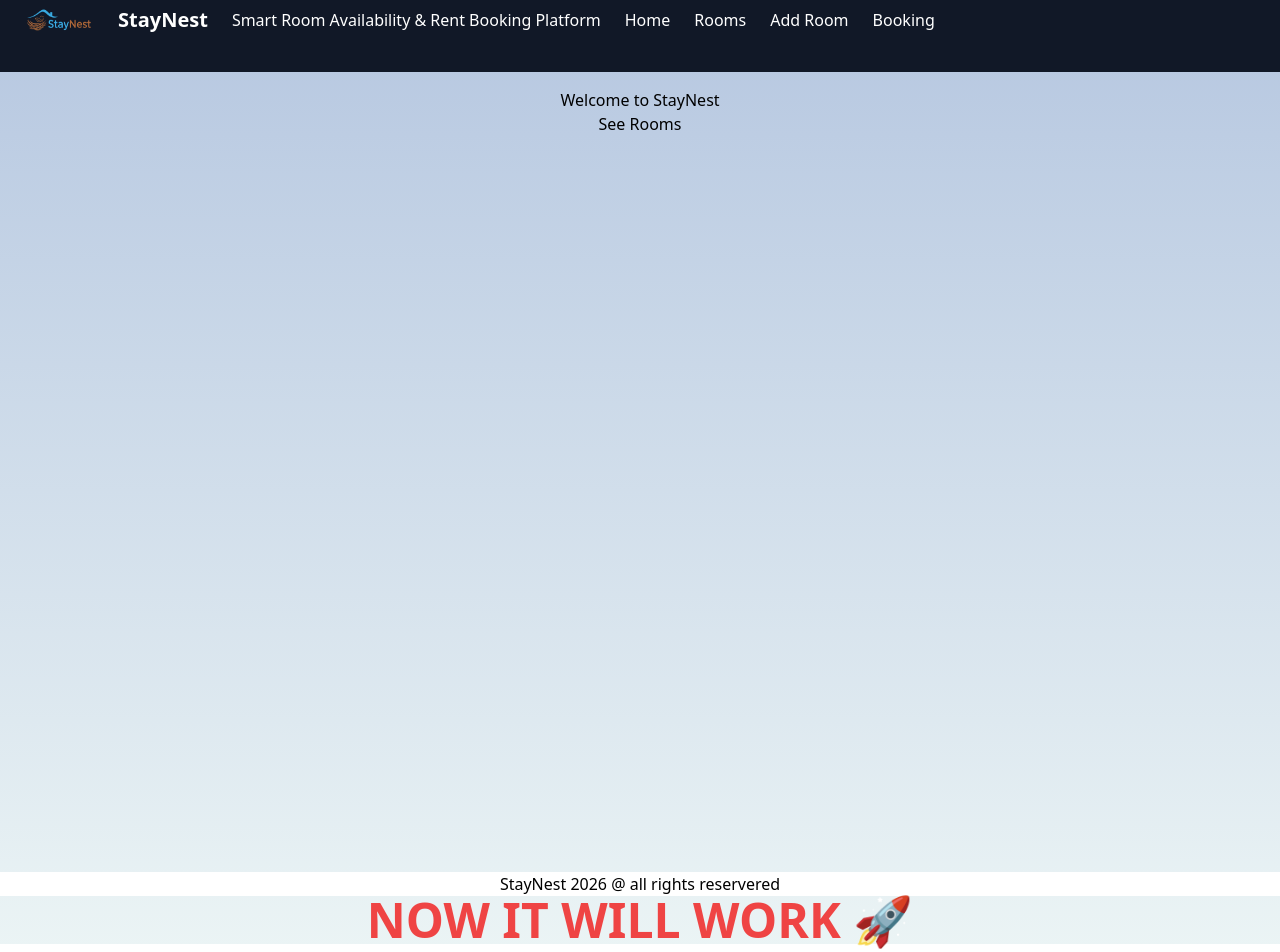
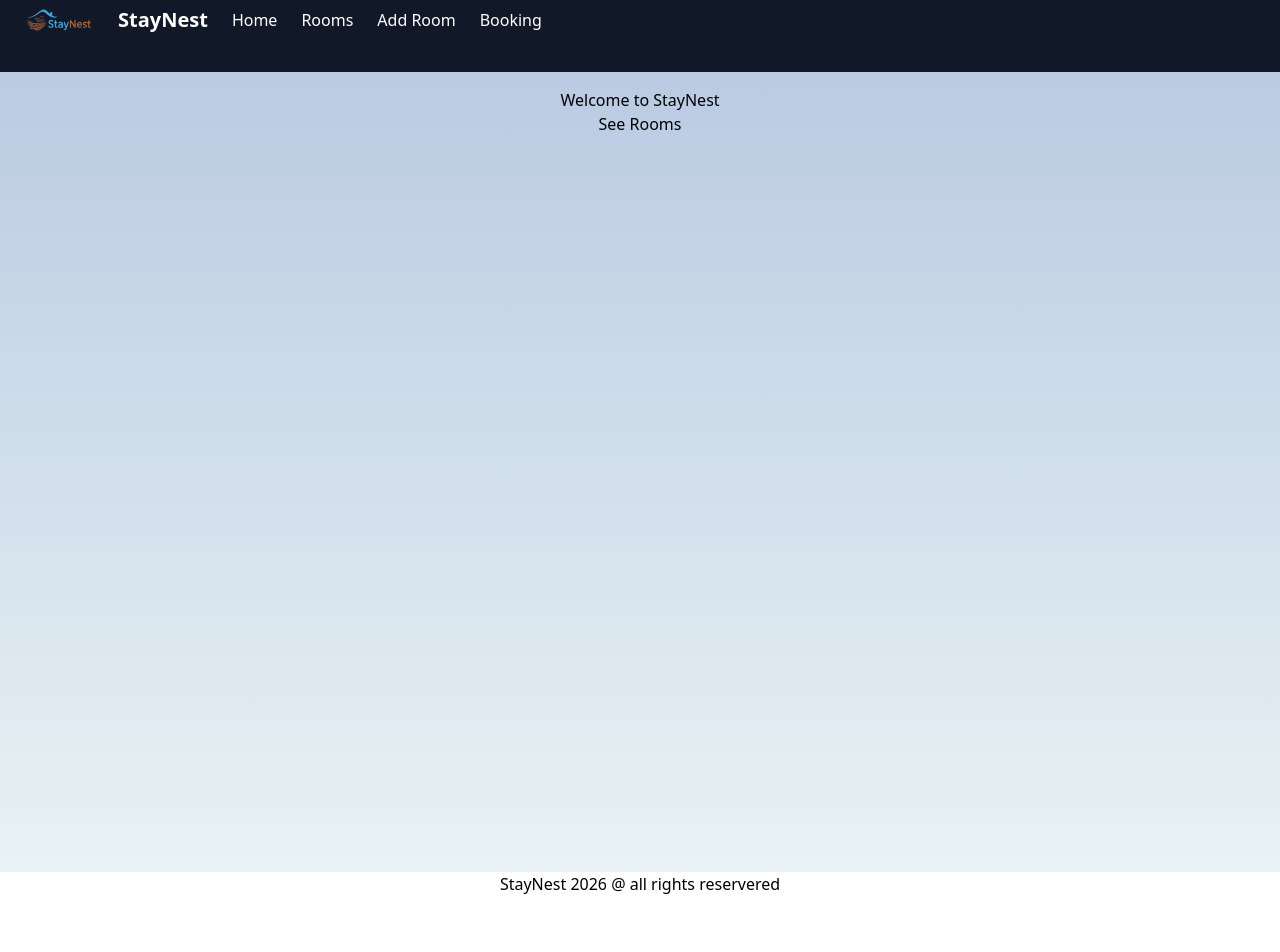
Before and after one commit to mohitchauhan1324325/Room_Rent_Avalability_System, a React (Vite) app in the folder frontend/: page / in a window 1280 px wide. Shown: the part 32-984 px from the top of the page. After the commit the page ends 928 px from the top, so only its background shows below. Built offline with nearby package versions, Linux system fonts and the light colour scheme.

Commit message:
add style

```diff
--- a/frontend/src/components/Footer.jsx
+++ b/frontend/src/components/Footer.jsx
@@ -5,9 +5,6 @@ const Footer = () => {
       <p className="bg-white">
         StayNest 2026 @ all rights reservered
       </p>
-      <h1 className="text-5xl text-red-500 font-bold">
-        NOW IT WILL WORK 🚀
-      </h1>
     </div>
 
   )
--- a/frontend/src/components/Navbar.jsx
+++ b/frontend/src/components/Navbar.jsx
@@ -5,7 +5,6 @@ const Navbar = () => {
         <nav className="bg-gray-900 text-white px-6 py-3 flex items-center gap-6">
             <img src="transparent-logo.png" alt="logo" style={{ width: "70px", height: "80px" }} />
             <h1 className="text-xl font-bold">StayNest</h1>
-            <p>Smart Room Availability & Rent Booking Platform</p>
             <div className="flex gap-6">
                 <Link to="/" className="hover:text-gray-300">Home</Link>
                 <Link to="/rooms" className="hover:text-gray-300">Rooms </Link>
```
